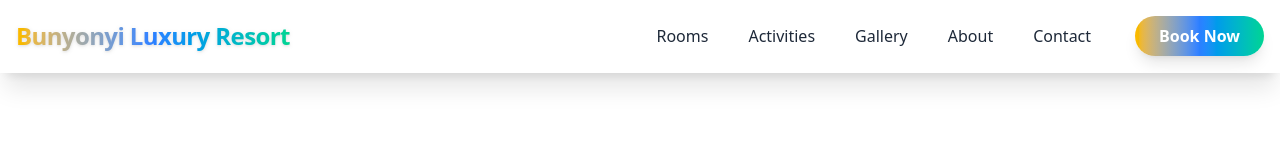
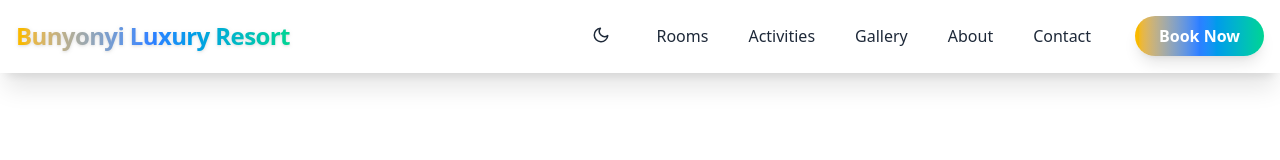
Before and after one commit to sisilabsai/blr-frontend, a Next.js app: page / in a window 1280 px wide. Shown: the top 160 px of the page. Built offline with nearby package versions, Linux system fonts and the light colour scheme; a web font is replaced by a local one.

Commit message:
Updates on theme toggle

```diff
--- a/src/app/layout.tsx
+++ b/src/app/layout.tsx
@@ -28,6 +28,12 @@ export default function RootLayout({
       <body
         className={`${inter.variable} ${playfairDisplay.variable} font-sans antialiased`}
       >
+        {/* Theme init script: read localStorage or prefers-color-scheme and set .dark on documentElement before React hydrates */}
+        <script
+          dangerouslySetInnerHTML={{
+            __html: `;(function(){try{var t=localStorage.getItem('theme');if(t==='dark'){document.documentElement.classList.add('dark');}else if(t==='light'){document.documentElement.classList.remove('dark');}else if(window.matchMedia&&window.matchMedia('(prefers-color-scheme: dark)').matches){document.documentElement.classList.add('dark');}}catch(e){} })()`
+          }}
+        />
         {/* Skip link for keyboard users */}
         <a href="#content" className="sr-only focus:not-sr-only focus:absolute focus:top-4 focus:left-4 focus:z-50 focus:bg-white/90 focus:text-slate-900 focus:px-3 focus:py-2 rounded">
           Skip to content
--- a/src/components/ui/Navbar.tsx
+++ b/src/components/ui/Navbar.tsx
@@ -2,6 +2,7 @@
 
 import Link from 'next/link';
 import React, { useState, useRef, useEffect } from 'react';
+import ThemeToggle from './ThemeToggle';
 import { motion, AnimatePresence } from 'framer-motion';
 
 const navLinks = [
@@ -49,6 +50,9 @@ const Navbar = () => {
 
           {/* Desktop Menu */}
           <div className="hidden md:flex items-center gap-2 md:gap-4">
+            <div className="mr-2">
+              <ThemeToggle />
+            </div>
             {navLinks.map((link) => (
               <Link
                 key={link.href}
@@ -163,6 +167,11 @@ const Navbar = () => {
                 </Link>
               </motion.div>
 
+                  {/* Theme toggle inside mobile menu */}
+                  <div className="mt-6 px-4">
+                    <ThemeToggle />
+                  </div>
+
               {/* Contact Info */}
               <motion.div
                 className="mt-auto mb-8 p-6 bg-gradient-to-br from-amber-50 to-blue-50 rounded-2xl"
--- /dev/null
+++ b/src/components/ui/ThemeToggle.tsx
@@ -0,0 +1,69 @@
+"use client";
+
+import React, { useEffect, useState } from "react";
+
+const THEME_KEY = "theme";
+
+function getInitialTheme(): "dark" | "light" | null {
+  try {
+    const stored = localStorage.getItem(THEME_KEY);
+    if (stored === "dark" || stored === "light") return stored;
+  } catch (e) {
+    // ignore
+  }
+
+  if (typeof window !== "undefined" && window.matchMedia) {
+    if (window.matchMedia("(prefers-color-scheme: dark)").matches) return "dark";
+  }
+
+  return null;
+}
+
+export default function ThemeToggle() {
+  const [theme, setTheme] = useState<"dark" | "light" | null>(null);
+
+  useEffect(() => {
+    const t = getInitialTheme();
+    if (t) {
+      setTheme(t);
+      document.documentElement.classList.toggle("dark", t === "dark");
+    }
+  }, []);
+
+  const toggle = () => {
+    const next = theme === "dark" ? "light" : "dark";
+    try {
+      localStorage.setItem(THEME_KEY, next);
+    } catch (e) {
+      // ignore
+    }
+    setTheme(next);
+    document.documentElement.classList.toggle("dark", next === "dark");
+  };
+
+  // Simple icons inline to avoid extra deps
+  const SunIcon = (
+    <svg xmlns="http://www.w3.org/2000/svg" width="18" height="18" viewBox="0 0 24 24" fill="none" stroke="currentColor" strokeWidth="2" strokeLinecap="round" strokeLinejoin="round" aria-hidden>
+      <circle cx="12" cy="12" r="4"></circle>
+      <path d="M12 2v2M12 20v2M4.93 4.93l1.41 1.41M17.66 17.66l1.41 1.41M2 12h2M20 12h2M4.93 19.07l1.41-1.41M17.66 6.34l1.41-1.41" />
+    </svg>
+  );
+
+  const MoonIcon = (
+    <svg xmlns="http://www.w3.org/2000/svg" width="18" height="18" viewBox="0 0 24 24" fill="none" stroke="currentColor" strokeWidth="2" strokeLinecap="round" strokeLinejoin="round" aria-hidden>
+      <path d="M21 12.79A9 9 0 1 1 11.21 3 7 7 0 0 0 21 12.79z" />
+    </svg>
+  );
+
+  return (
+    <button
+      aria-label="Toggle color theme"
+      title="Toggle color theme"
+      onClick={toggle}
+      className="inline-flex items-center justify-center p-2 rounded-full text-gray-800 bg-white/80 hover:bg-white/90 dark:text-gray-100 dark:bg-black/40 dark:hover:bg-black/30 transition-colors duration-200"
+    >
+      <span className="sr-only">Toggle theme</span>
+      <span className="w-5 h-5">{theme === "dark" ? SunIcon : MoonIcon}</span>
+    </button>
+  );
+}
```
